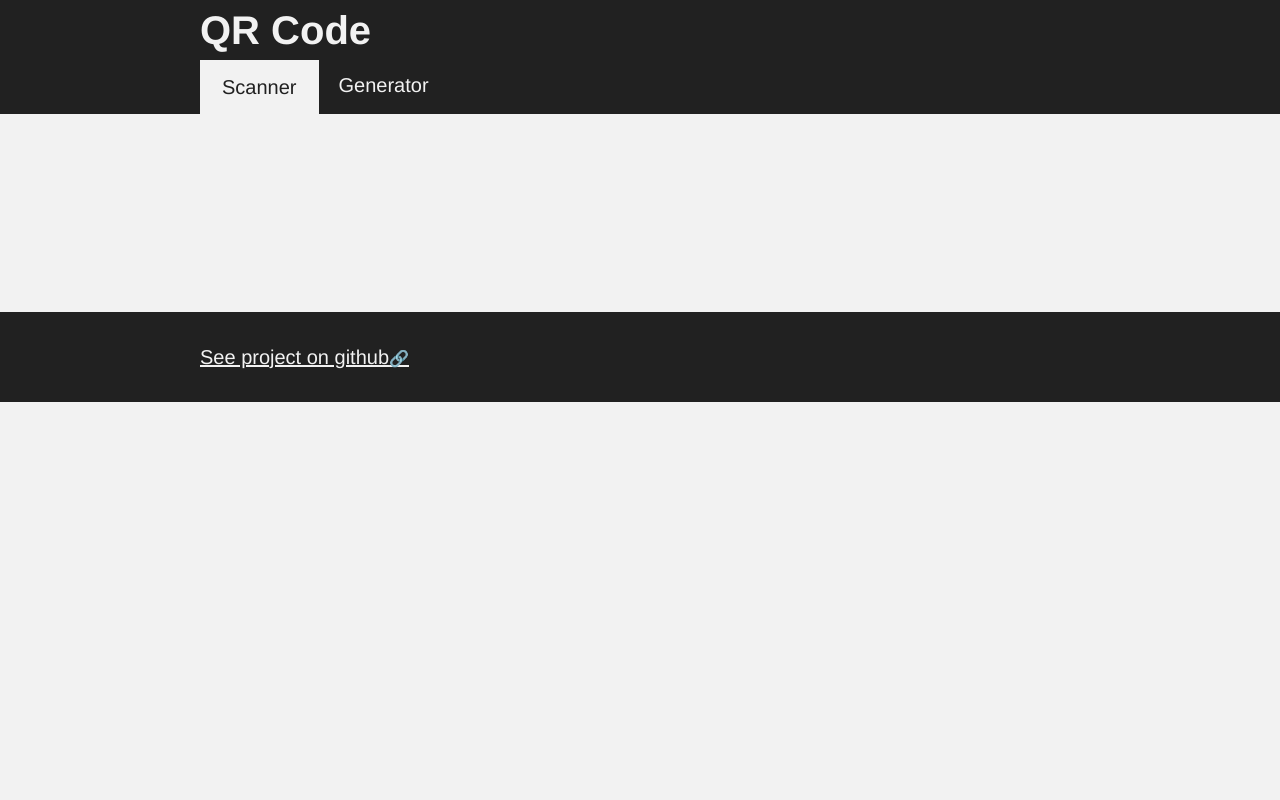
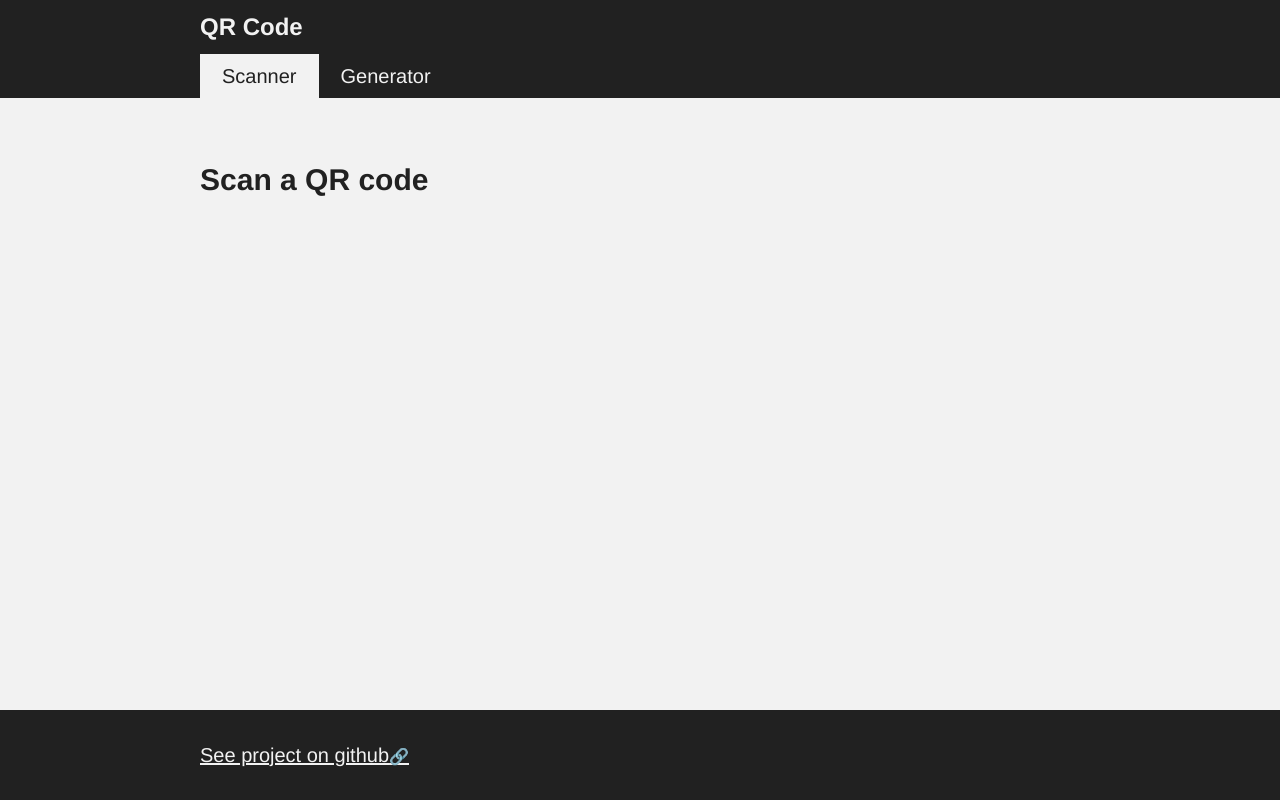
Before and after one commit to vinceumo/qr-code-generator, a React (Create React App) app: page / in a window 1280 px wide. Built offline with nearby package versions, Linux system fonts and the light colour scheme; no server answers.

Commit message:
UI tweaks

```diff
--- a/src/App.js
+++ b/src/App.js
@@ -1,25 +1,28 @@
 import React from "react";
-import { BrowserRouter as Router, Route } from "react-router-dom";
+import { BrowserRouter as Router, Switch, Route } from "react-router-dom";
 import AppFooter from "./Components/Organisms/AppFooter";
 import AppHeader from "./Components/Organisms/AppHeader";
 import AppNav from "./Components/Organisms/AppNav";
 import QrCodeGenerator from "./Components/Organisms/QrCodeGenerator";
 import QrCodeScanner from "./Components/Organisms/QrCodeScanner";
 import QrCodeScannerResult from "./Components/Organisms/QrCodeScannerResult";
+import "./App.scss";
 
 function App() {
   return (
     <Router>
-      <div>
-        <AppHeader />
-        <AppNav />
-        <div className="has-py-3">
-          <switch>
+      <div className="app-wrapper">
+        <div>
+          <AppHeader />
+          <AppNav />
+        </div>
+        <main className="has-py-3">
+          <Switch>
             <Route exact path="/" component={QrCodeScanner} />
             <Route path="/scanner-result" component={QrCodeScannerResult} />
             <Route path="/generator" exact component={QrCodeGenerator} />
-          </switch>
-        </div>
+          </Switch>
+        </main>
         <AppFooter />
       </div>
     </Router>
--- /dev/null
+++ b/src/App.scss
@@ -0,0 +1,6 @@
+.app-wrapper {
+    display: flex;
+    flex-direction: column;
+    min-height: 100vh;
+    justify-content: space-between;
+}
--- a/src/Components/Organisms/AppFooter.js
+++ b/src/Components/Organisms/AppFooter.js
@@ -2,13 +2,13 @@ import React from "react";
 
 function AppFooter() {
   return (
-    <div className="has-bg-dark">
+    <footer className="has-bg-dark">
       <div className="container has-py-2">
         <p>
           <a href="https://github.com/vinceumo/qr-code-generator">See project on github</a>
         </p>
       </div>
-    </div>
+    </footer>
   );
 }
 
--- a/src/Components/Organisms/AppHeader.js
+++ b/src/Components/Organisms/AppHeader.js
@@ -1,12 +1,13 @@
 import React from "react";
+import "./AppHeader.scss"
 
 function AppHeader() {
   return (
-    <div className="has-bg-dark">
-      <div className="container has-py-1">
+    <header className="has-bg-dark">
+      <div className="container has-py-2">
         <h1 className="has-my-1">QR Code</h1>
       </div>
-    </div>
+    </header>
   );
 }
 
--- /dev/null
+++ b/src/Components/Organisms/AppHeader.scss
@@ -0,0 +1,5 @@
+header {
+    h1 {
+        font-size: 1.2rem;
+    }
+}
--- a/src/Components/Organisms/AppNav.js
+++ b/src/Components/Organisms/AppNav.js
@@ -8,12 +8,12 @@ function AppNav() {
       <div className="container">
         <ul className="list-unstyled has-m-0 navigation">
           <li>
-            <NavLink to="/" className="btn" activeClassName="is-light">
+            <NavLink exact to="/" className="btn has-py-1" activeClassName="is-light">
               Scanner
             </NavLink>
           </li>
           <li>
-            <NavLink to="/generator" className="btn" activeClassName="is-light">
+            <NavLink exact to="/generator" className="btn has-py-1" activeClassName="is-light">
               Generator
             </NavLink>
           </li>
--- a/src/Components/Organisms/QrCodeScanner.js
+++ b/src/Components/Organisms/QrCodeScanner.js
@@ -1,5 +1,6 @@
 import React, { useEffect, useRef } from "react";
 import jsQR from "jsqr";
+import "./QrCodeScanner.scss";
 
 function QrCodeScanner(props) {
   const videoRef = useRef(null);
@@ -69,7 +70,8 @@ function QrCodeScanner(props) {
   });
 
   return (
-    <div class="container">
+    <div className="container qrcodescanner-container">
+      <h2>Scan a QR code</h2>
       <canvas ref={canvasRef} hidden id="canvas" />
       <video ref={videoRef} muted playsInline autoPlay />
     </div>
--- /dev/null
+++ b/src/Components/Organisms/QrCodeScanner.scss
@@ -0,0 +1,5 @@
+.qrcodescanner-container {
+    video {
+        width: 100%;
+    }
+}
--- a/src/Components/Organisms/QrCodeScannerResult.js
+++ b/src/Components/Organisms/QrCodeScannerResult.js
@@ -4,15 +4,8 @@ function QrCodeScannerResult(props) {
   const msg = props.location.state.msg;
   let msgType = "";
   const regexVcard = /BEGIN:VCARD/;
-  const regexUrl = new RegExp(
-    "^(https?:\\/\\/)?" + // protocol
-    "((([a-z\\d]([a-z\\d-]*[a-z\\d])*)\\.?)+[a-z]{2,}|" + // domain name
-    "((\\d{1,3}\\.){3}\\d{1,3}))" + // OR ip (v4) address
-    "(\\:\\d+)?(\\/[-a-z\\d%_.~+]*)*" + // port and path
-    "(\\?[;&a-z\\d%_.~+=-]*)?" + // query string
-      "(\\#[-a-z\\d_]*)?$",
-    "i"
-  );
+  // eslint-disable-next-line
+  const regexUrl = /[(http(s)?):\/\/(www\.)?a-zA-Z0-9@:%._\+~#=]{2,256}\.[a-z]{2,6}\b([-a-zA-Z0-9@:%_\+.~#?&//=]*)/ig;
 
   if (regexVcard.test(msg) && regexUrl.test(msg)) {
     msgType = "vcard";
--- a/src/styles/atoms/_buttons.scss
+++ b/src/styles/atoms/_buttons.scss
@@ -9,18 +9,14 @@ button {
   display: inline-block;
   text-align: center;
   text-decoration: none;
+  border: 2px solid transparent;
 
   @each $name, $theme in $colors {
     &.is-#{$name} {
       background-color: color($name, base);
       color: color($name, contrast);
-      border: 2px solid color($name, base);
+      border-color: color($name, base);
       transition: all 0.3s ease-in-out;
-
-      &:hover, &:focus {
-        background-color: color($name, contrast);
-        color: color($name, base);
-      }
     }
   }
 }
--- a/src/styles/variables/_colors.scss
+++ b/src/styles/variables/_colors.scss
@@ -5,10 +5,12 @@ $colors: (
   ),
   dark: (
     base: hsl(0, 0%, 13%),
+    light: hsl(0, 0%, 23%),
     contrast: hsl(0, 0%, 95%)
   ),
   light: (
     base: hsl(0, 0%, 95%),
+    light: hsl(0, 0%, 85%),
     contrast: hsl(0, 0%, 13%)
   )
 );
```
